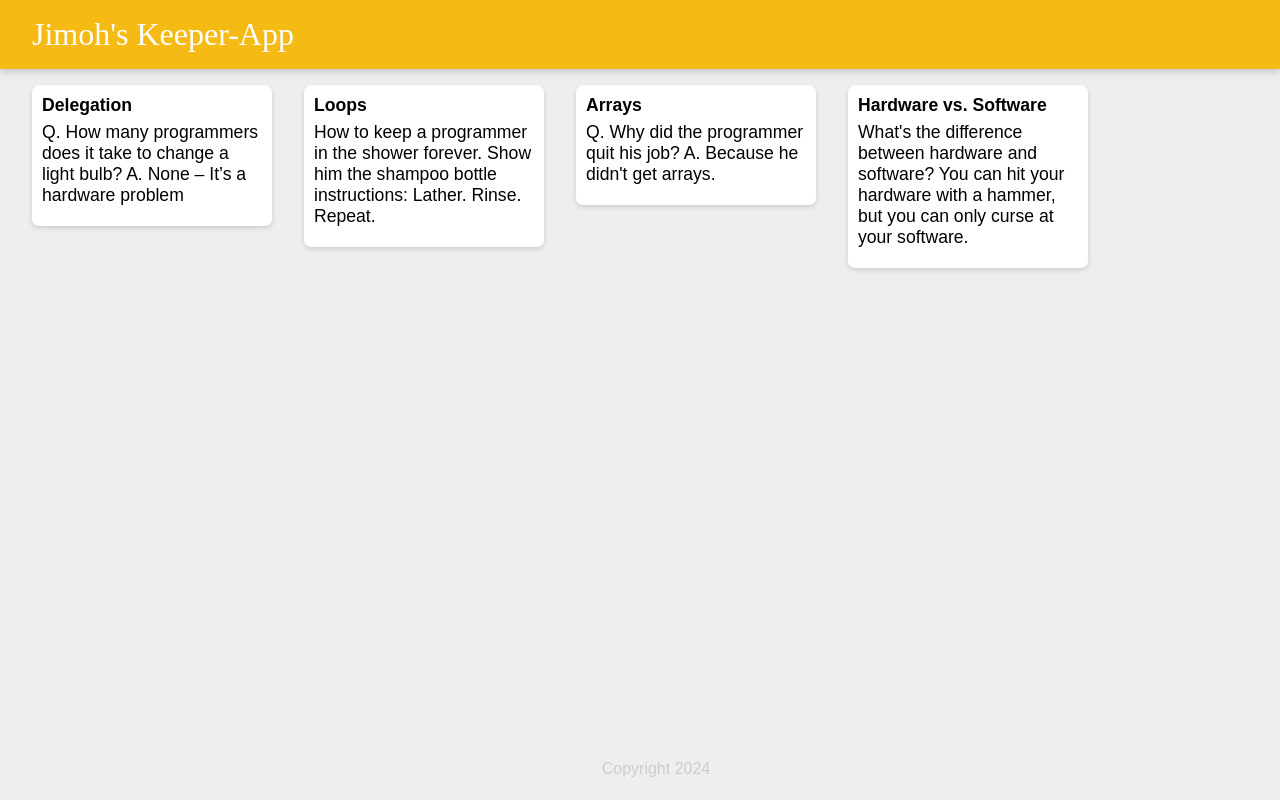
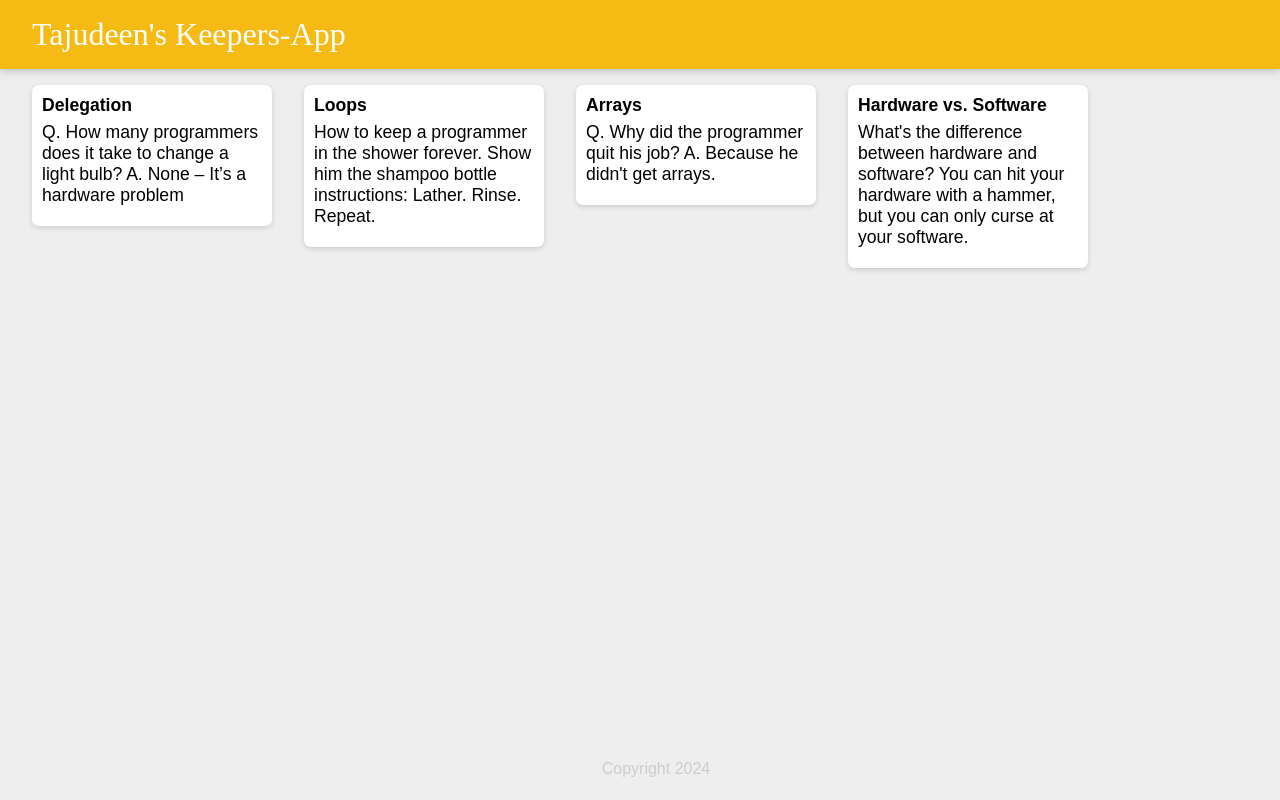
Before and after one commit to Teejay-deen/Keeper-App, a React (Create React App) app: page / in a window 1280 px wide. Built offline with nearby package versions, Linux system fonts and the light colour scheme.

Commit message:
Change Header name to my name

```diff
--- a/src/Components/Header.jsx
+++ b/src/Components/Header.jsx
@@ -2,6 +2,6 @@ import React from 'react'
 
 export default function Header() {
   return (
-    <header><h1>Jimoh's Keeper-App </h1></header>
+    <header><h1>Tajudeen's Keepers-App </h1></header>
   )
 }
```
